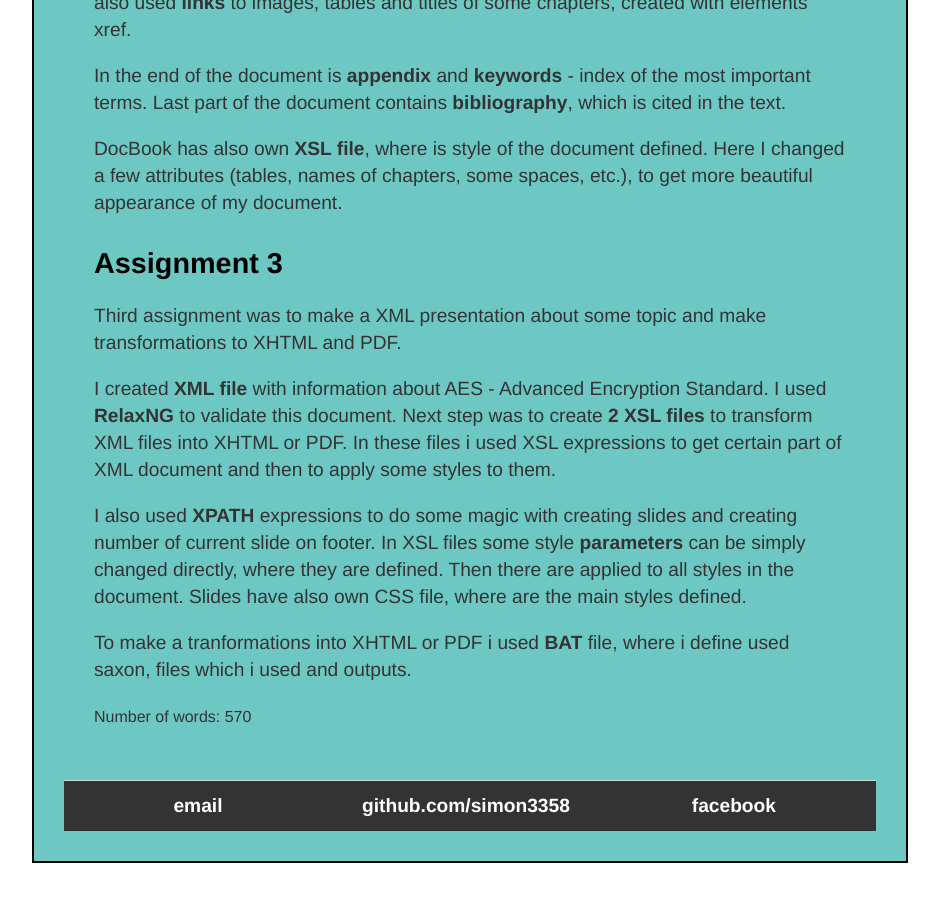
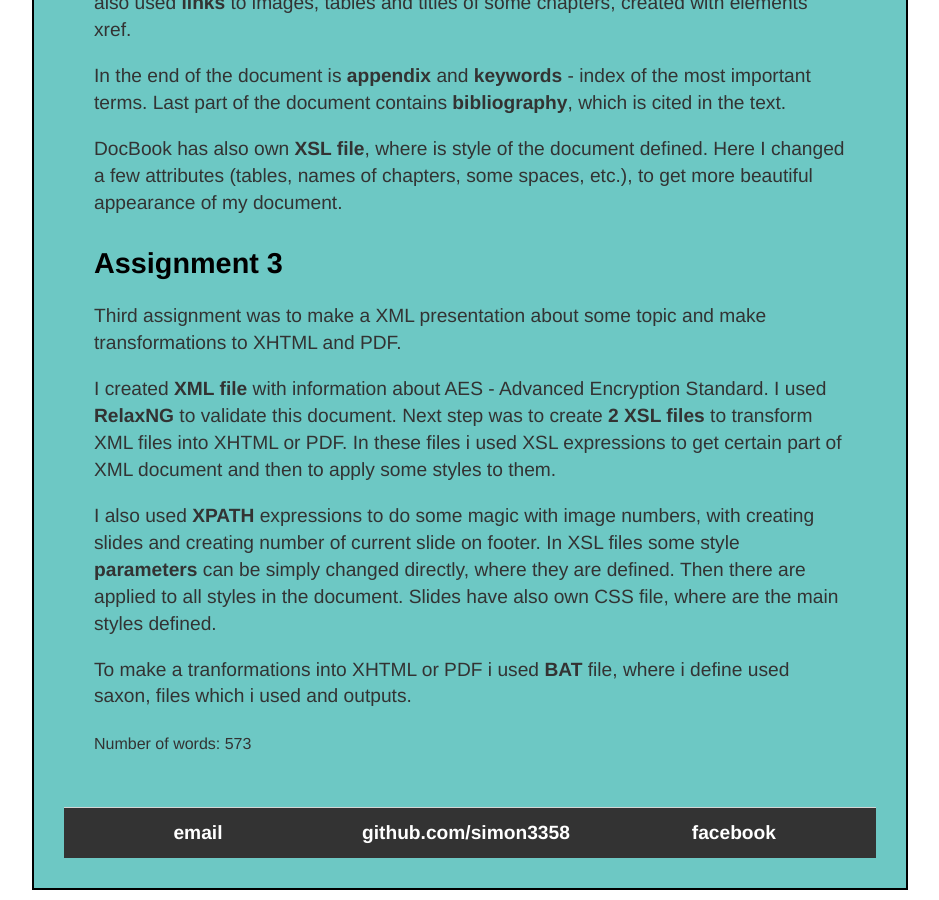
Before and after one commit to simon3358/simon3358.github.io, a Jekyll site: the page built from documentation/index.html, in a window 1280 px wide and 900 px high, scrolled down 1280 px. Shown: the whole window, without its empty margins (170-1109 px from the left). Built offline with Jekyll 4.4.1, drawn with Linux system fonts in a browser that asks for light colours; before the commit the page ends 2153 px from its top, so only the background shows below that.

Commit message:
update ass 3

```diff
--- a/documentation/index.html
+++ b/documentation/index.html
@@ -57,7 +57,8 @@ end
     get certain part of XML document and then to apply some styles to them.
 </p>
 <p>
-    I also used <b>XPATH</b> expressions to do some magic with creating slides and creating number of current slide on footer.
+    I also used <b>XPATH</b> expressions to do some magic with image numbers, with creating slides and creating number of current
+    slide on footer.
     In XSL files some style <b>parameters</b> can be simply changed directly, where they are defined.
     Then there are applied to all styles in the document. Slides have also own CSS file, where are the main styles defined.
 </p>
```
